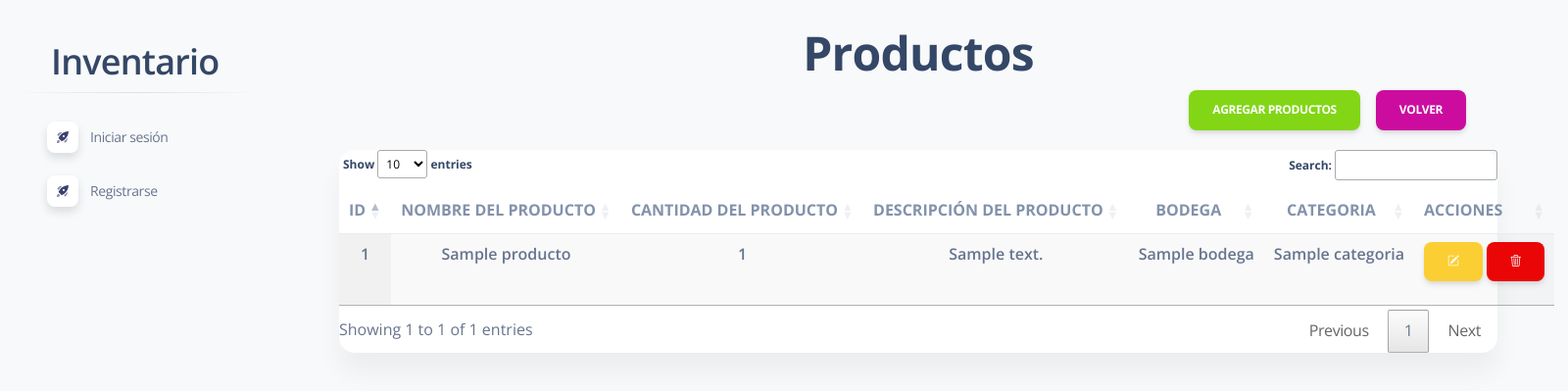
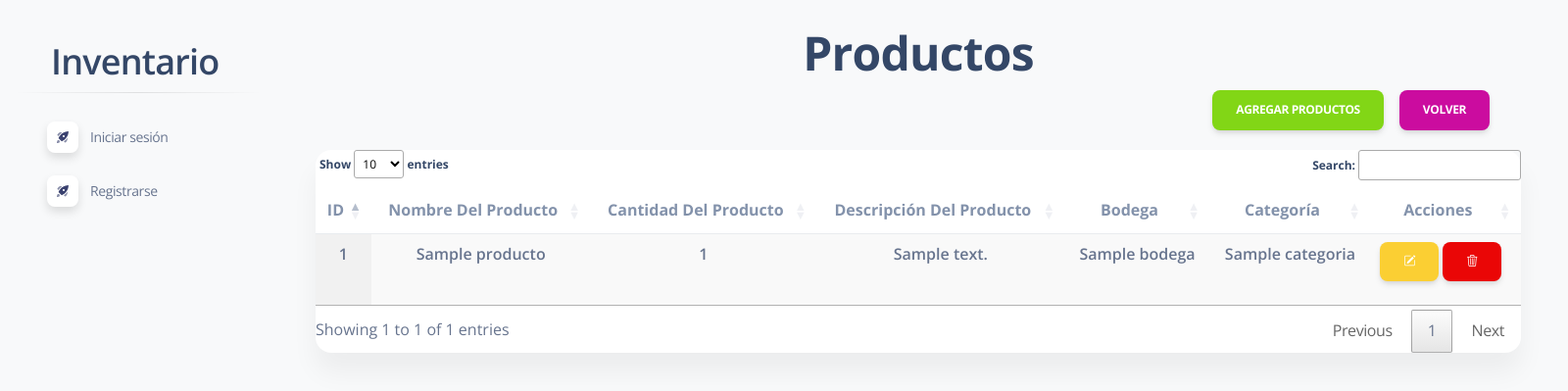
Before and after one commit to Eduardo9870/inventario, a Django app: page /producto/ in a window 1600 px wide. Shown: the top 399 px of the page at 98% size. Run offline with Django 4.2, Linux system fonts and the light colour scheme; tables that the repository leaves empty hold one stand-in row (values such as "Sample post"); some libraries are stand-ins or nearby versions.

Commit message:
Algunos cambios

```diff
--- a/templates/viewProductos.html
+++ b/templates/viewProductos.html
@@ -1,49 +1,55 @@
 {% extends "base.html" %}
+
 {% block title %}
-{% load static %}
 Productos
 {% endblock title %}
+
 {% block content %}
 
+{% load static %}
 <!-- CSS datatable -->
 <link rel="stylesheet" type="text/css" href="https://cdn.datatables.net/1.13.1/css/jquery.dataTables.css">
+
 <div class="container text-center">
   <h1>{{ titulo }}</h1>
-  <div class="container">
+</div>
 
-    <div class="container d-flex justify-content-end mb-1">
+<div class="container">
 
-      <!-- Agregar productos -->
+  <div class="container d-flex justify-content-end mb-1">
 
-      <a href="/add" class="btn btn-success btn-md mx-2" >Agregar productos</a>
+    <!-- Agregar productos -->
+    <a href="/add" class="btn btn-success btn-md mx-2">Agregar productos</a>
 
-      <!-- Volver a la derecha -->
+    <!-- Volver a la derecha -->
+    <a href="/" class="btn btn-primary float-end mx-2">Volver</a>
 
-      <a href="/" class="btn btn-primary float-end mx-2">Volver</a>
+  </div>
+
   {% if productos %}
-  </div>
+
   <div class="card mb-4">
-    <table id="example" class="table table-striped display" style="width:100%">
+    <table id="productos-table" class="table table-striped display" style="width:100%">
       <thead>
         <tr>
-          <th class="text-center text-uppercase text-secondary text-xl font-weight-bolder">ID</th>
-          <th class="text-center text-uppercase text-secondary text-xl font-weight-bolder">Nombre del producto</th>
-          <th class="text-center text-uppercase text-secondary text-xl font-weight-bolder">Cantidad del producto</th>
-          <th class="text-center text-uppercase text-secondary text-xl font-weight-bolder">Descripción del producto</th>
-          <th class="text-center text-uppercase text-secondary text-xl font-weight-bolder">Bodega</th>
-          <th class="text-center text-uppercase text-secondary text-xl font-weight-bolder">categoria</th>
-          <th class="text-uppercase text-uppercase text-secondary text-xl font-weight-bolder">Acciones</th>
+          <th class="text-center text-secondary text-xl font-weight-bolder">ID</th>
+          <th class="text-center text-secondary text-xl font-weight-bolder">Nombre del producto</th>
+          <th class="text-center text-secondary text-xl font-weight-bolder">Cantidad del producto</th>
+          <th class="text-center text-secondary text-xl font-weight-bolder">Descripción del producto</th>
+          <th class="text-center text-secondary text-xl font-weight-bolder">Bodega</th>
+          <th class="text-center text-secondary text-xl font-weight-bolder">Categoría</th>
+          <th class="text-center text-secondary text-xl font-weight-bolder">Acciones</th>
         </tr>
       </thead>
       <tbody>
         {% for producto in productos %}
         <tr>
-          <td class="text-l text-center font-weight-bold mb-0">{{ producto.id }}</td>
-          <td class="text-l text-center font-weight-bold mb-0">{{ producto.nombreProducto }}</td>
-          <td class="text-l text-center font-weight-bold mb-0">{{ producto.cantidad }}</td>
-          <td class="text-l text-center font-weight-bold mb-0">{{ producto.descripcionProducto }}</td>
-          <td class="text-l text-center font-weight-bold mb-0">{{ producto.bodega }}</td>
-          <td class="text-l text-center font-weight-bold mb-0">{{ producto.categoria }}</td>
+          <td class="text-center font-weight-bold">{{ producto.id }}</td>
+          <td class="text-center font-weight-bold">{{ producto.nombreProducto }}</td>
+          <td class="text-center font-weight-bold">{{ producto.cantidad }}</td>
+          <td class="text-center font-weight-bold">{{ producto.descripcionProducto }}</td>
+          <td class="text-center font-weight-bold">{{ producto.bodega }}</td>
+          <td class="text-center font-weight-bold">{{ producto.categoria }}</td>
           <td>
             <a href="/producto/edit/{{ producto.id }}" class="btn btn-warning"><i class="bi bi-pencil-square"></i></a>
             <a href="/producto/delete/{{ producto.id }}" class="btn btn-danger" onclick="return confirm('¿Estás seguro de que deseas eliminar este producto?')"><i class="bi bi-trash3"></i></a>
@@ -53,21 +59,26 @@
       </tbody>
     </table>
   </div>
+
   {% else %}
+
   <div class="alert alert-danger text-center" role="alert">
     <h1 class="text-warning">No hay productos registrados</h1>
   </div>
+
   {% endif %}
+
 </div>
+
 <!-- jQuery CDN -->
-<script src="https://code.jquery.com/jquery-3.6.1.min.js"
-  integrity="sha256-o88AwQnZB+VDvE9tvIXrMQaPlFFSUTR+nldQm1LuPXQ=" crossorigin="anonymous"></script>
+<script src="https://code.jquery.com/jquery-3.6.1.min.js" integrity="sha256-o88AwQnZB+VDvE9tvIXrMQaPlFFSUTR+nldQm1LuPXQ=" crossorigin="anonymous"></script>
 <!-- JS DataTable -->
-<script type="text/javascript" charset="utf8" src="https://cdn.datatables.net/1.13.1/js/jquery.dataTables.js"></script>
+<script type="text/javascript" src="https://cdn.datatables.net/1.13.1/js/jquery.dataTables.js"></script>
 <!-- Inicialización JS -->
 <script>
   $(document).ready(function () {
-    $('#example').DataTable();
+    $('#productos-table').DataTable();
   });
 </script>
+
 {% endblock content %}
```
Also changed, not shown: templates/viewEntradaProducto.html (+19 -14 lines), templates/viewSalidaProducto.html (+23 -67 lines).
